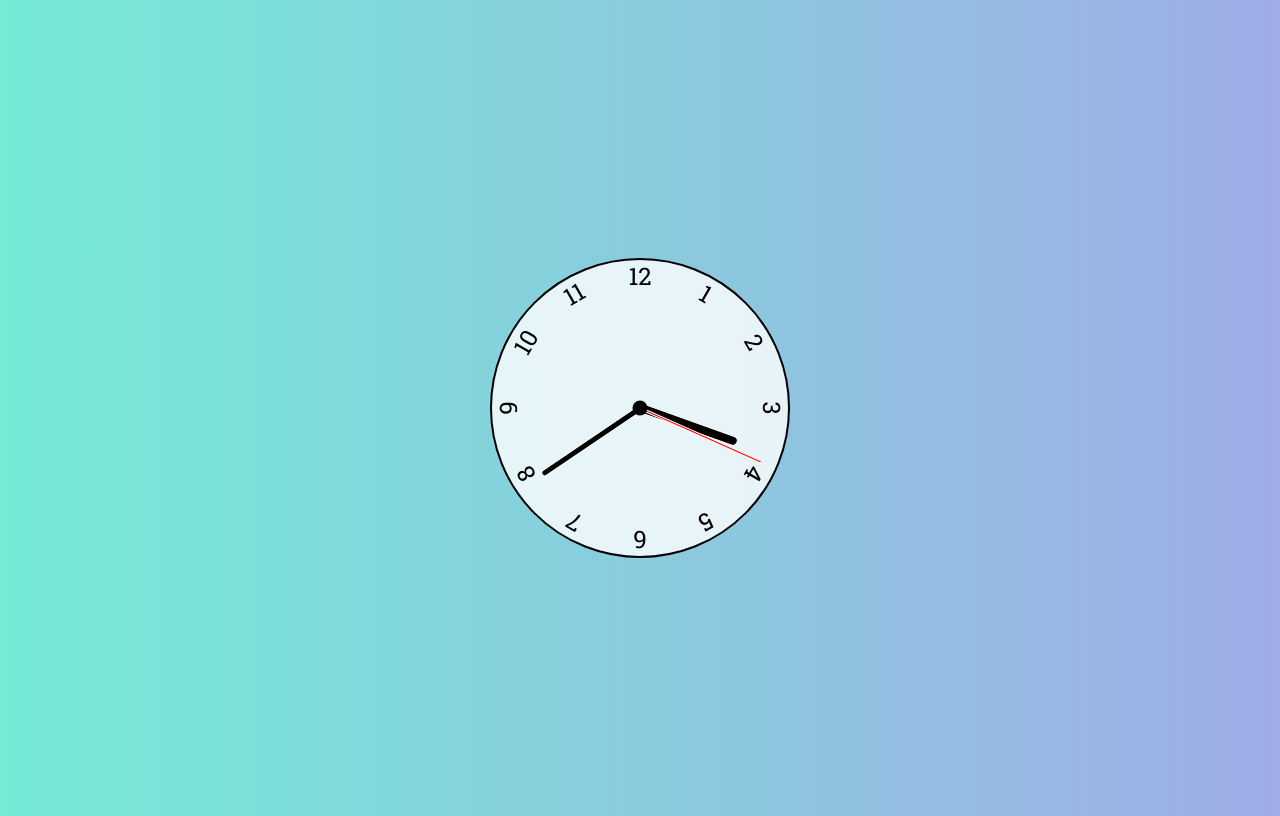
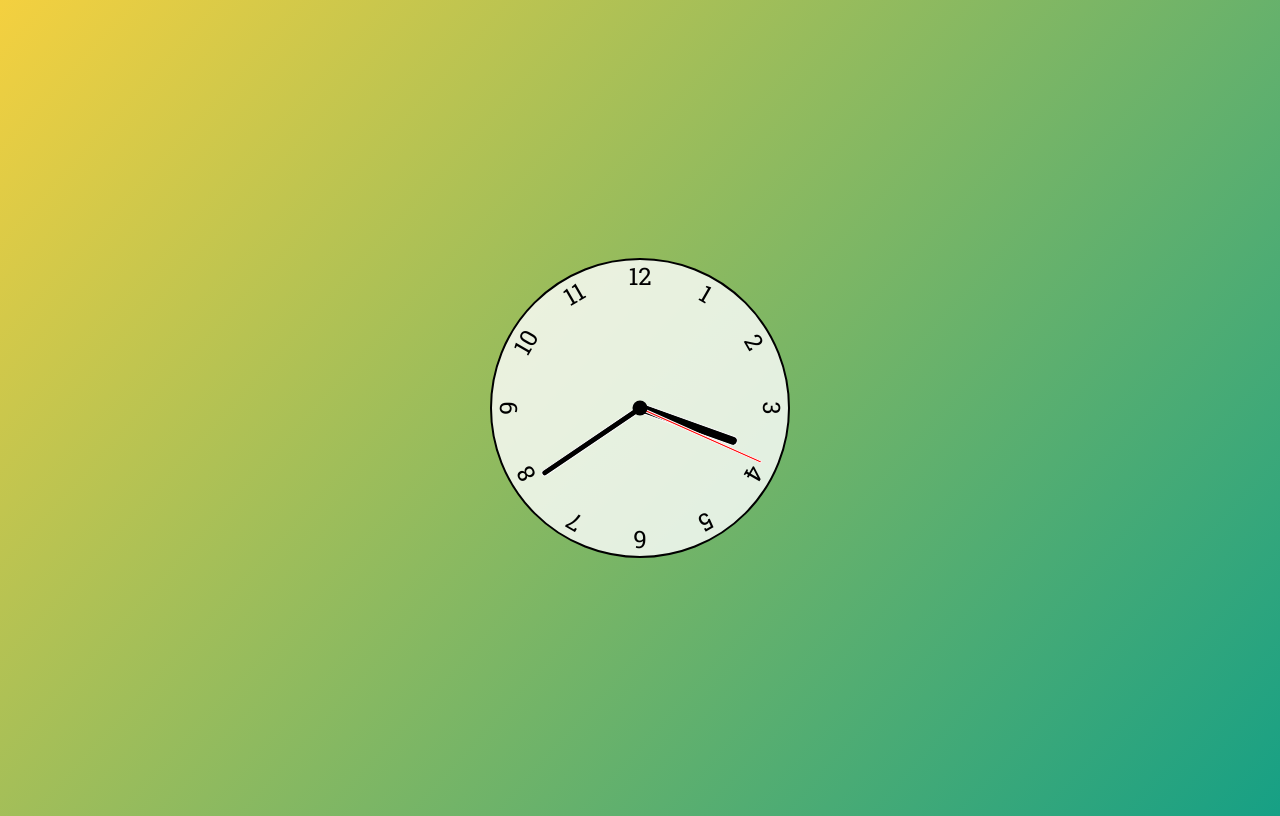
Before and after one commit to Abdulbosit-AiM/simple-analog-clock-js, a plain HTML site: page index.html in a window 1280 px wide. Drawn offline with Linux system fonts and the light colour scheme.

Commit message:
change bg-gradient

```diff
--- a/style.css
+++ b/style.css
@@ -5,8 +5,8 @@
 }
 
 body {
-    background-color: #74EBD5;
-    background-image: linear-gradient(90deg, #74EBD5 0%, #9FACE6 100%);
+    background-color: #F4D03F;
+    background-image: linear-gradient(132deg, #F4D03F 0%, #16A085 100%);
     display: flex;
     justify-content: center;
     align-items: center;
```
